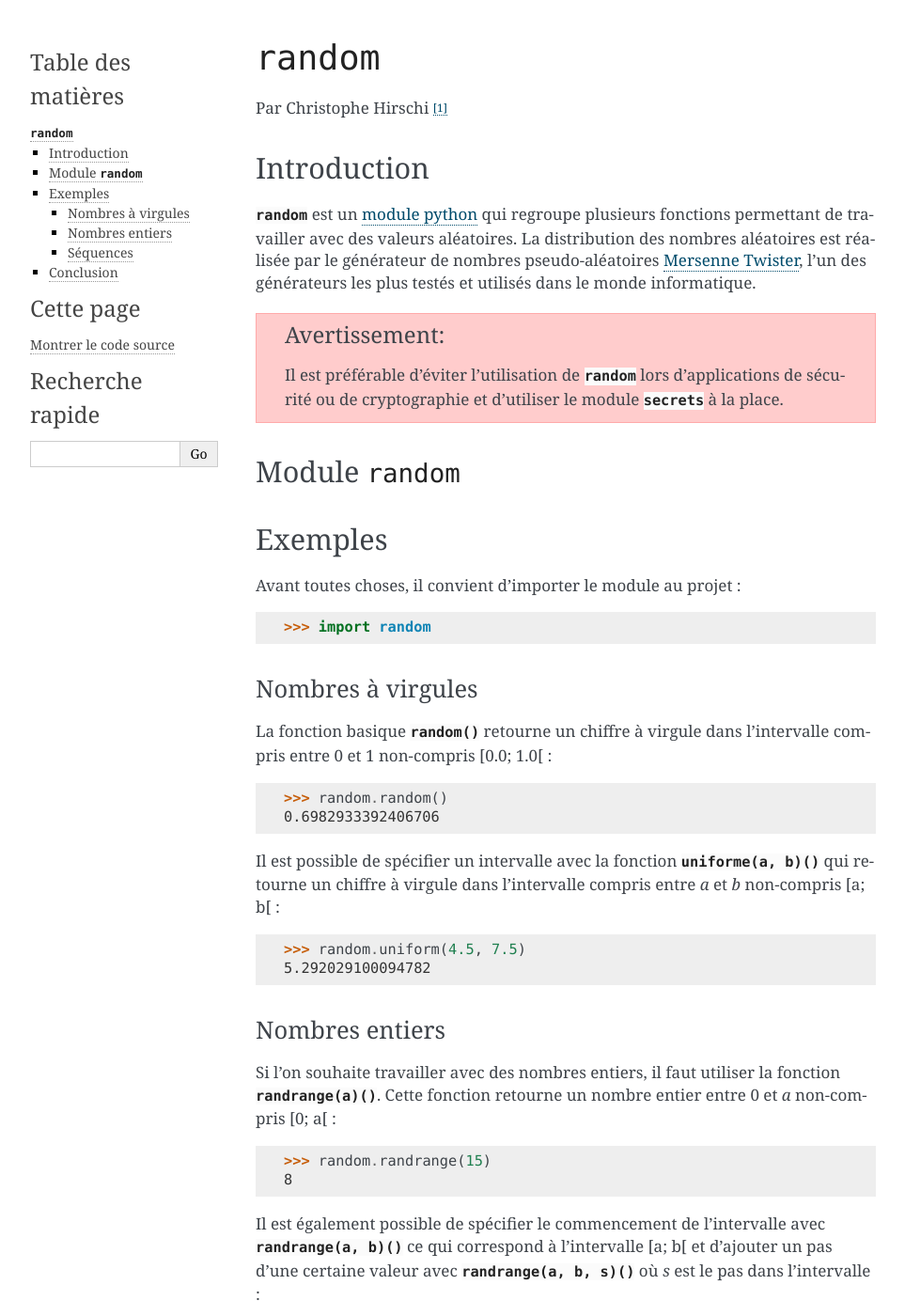
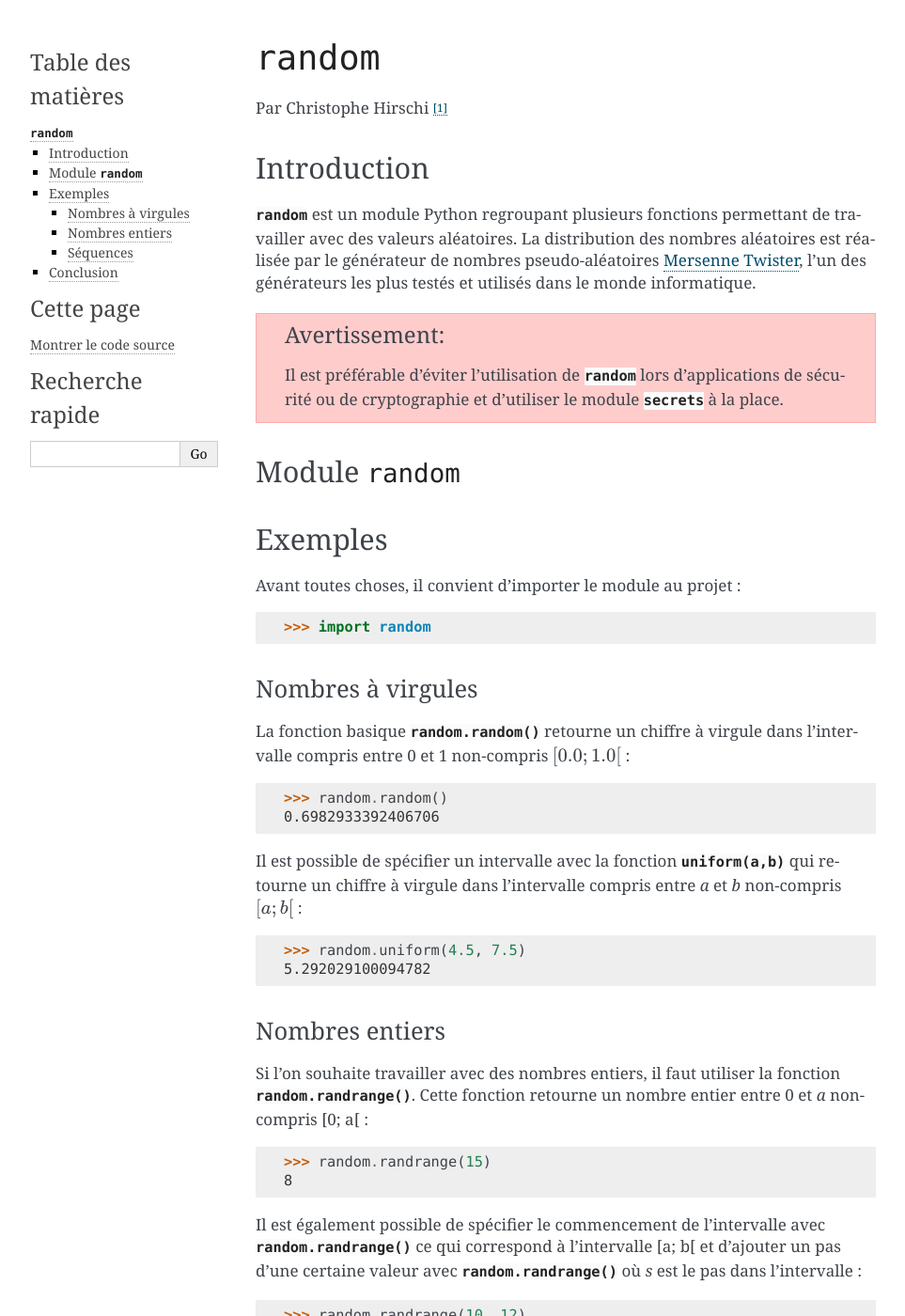
Before and after one commit to HE-Arc/livre-python, a Sphinx documentation site: the page built from source/random/index.rst, in a window 1280 px wide and 1400 px high. Shown: the whole window at 94% size, without its empty margins (148-1111 px from the left). Built offline with Sphinx 7.4.7, drawn with Linux system fonts in a browser that asks for light colours; some of the changed text lies outside the part shown.

Commit message:
Correction des liens cassés.
Signed-off-by: Yoan Blanc <yoan@dosimple.ch>

```diff
--- a/README.rst
+++ b/README.rst
@@ -10,6 +10,6 @@
 .. code-block:: bash
 
     $ pip install -r requirements.txt
-    $ sphinx-build -b html source build/html
-    $ sphinx-build -b latex source build/latex
-    $ sphinx-build -b epub source build/epub
+    $ sphinx-build -Wn -b html source build/html
+    $ sphinx-build -Wn -b latex source build/latex
+    $ sphinx-build -Wn -b epub source build/epub
--- a/source/random/index.rst
+++ b/source/random/index.rst
@@ -9,7 +9,7 @@
 Introduction
 ============
 
-:py:mod:`random` est un `module python`_ qui regroupe plusieurs fonctions
+:py:mod:`random` est un module Python regroupant plusieurs fonctions
 permettant de travailler avec des valeurs aléatoires. La distribution des
 nombres aléatoires est réalisée par le générateur de nombres pseudo-aléatoires
 `Mersenne Twister`_, l'un des générateurs les plus testés et utilisés dans le
@@ -35,8 +35,8 @@
 Nombres à virgules
 ------------------
 
-La fonction basique :py:meth:`random()` retourne un chiffre à virgule dans
-l'intervalle compris entre 0 et 1 non-compris [0.0; 1.0[ :
+La fonction basique :py:func:`random.random` retourne un chiffre à virgule dans
+l'intervalle compris entre 0 et 1 non-compris :math:`[0.0; 1.0[` :
 
 .. code-block:: python3
 
@@ -44,8 +44,8 @@
     0.6982933392406706
 
 Il est possible de spécifier un intervalle avec la fonction
-:py:meth:`uniforme(a, b)` qui retourne un chiffre à virgule dans l'intervalle
-compris entre *a* et *b* non-compris [a; b[ :
+:py:func:`uniform(a,b) <random.uniform()>` qui retourne un chiffre à virgule dans l'intervalle
+compris entre *a* et *b* non-compris :math:`[a; b[` :
 
 .. code-block:: python3
 
@@ -56,7 +56,7 @@
 ---------------
 
 Si l'on souhaite travailler avec des nombres entiers, il faut utiliser la
-fonction :py:meth:`randrange(a)`. Cette fonction retourne un nombre entier entre
+fonction :py:func:`random.randrange()`. Cette fonction retourne un nombre entier entre
 0 et *a* non-compris [0; a[ :
 
 .. code-block:: python3
@@ -65,8 +65,8 @@
     8
 
 Il est également possible de spécifier le commencement de l'intervalle avec
-:py:meth:`randrange(a, b)` ce qui correspond à l'intervalle [a; b[ et d'ajouter
-un pas d'une certaine valeur avec :py:meth:`randrange(a, b, s)` où *s* est le pas
+:py:func:`random.randrange()` ce qui correspond à l'intervalle [a; b[ et d'ajouter
+un pas d'une certaine valeur avec :py:func:`random.randrange()` où *s* est le pas
 dans l'intervalle :
 
 .. code-block:: python3
@@ -80,7 +80,7 @@
 Séquences
 ---------
 
-La fonction :py:meth:`choice(seq)` retourne un élément de la séquence *seq* à
+La fonction :py:func:`random.choice()` retourne un élément de la séquence *seq* à
 condition que celle-ci ne soit pas vide :
 
 .. code-block:: python3
@@ -91,7 +91,7 @@
     >>> random.choice([4, 7, 11, 18])
     18
 
-Il existe aussi la fonction :py:meth:`suffle(seq)` qui mélange les éléments
+Il existe aussi la fonction :py:func:`random.shuffle()` qui mélange les éléments
 de la séquence *seq* :
 
 .. code-block:: python3
@@ -106,7 +106,7 @@
     >>> numbers
     [4, 11, 18, 7]
 
-La fonction :py:meth:`sample(seq, k)` permet de retourner une liste de *k*
+La fonction :py:func:`random.sample()` permet de retourner une liste de *k*
 éléments de la séquence *seq* aléatoirement :
 
 .. code-block:: python3
```
Also changed, not shown: other parts of source/random/index.rst (+0 -1 lines), source/json/index.rst (+4 -4 lines).
